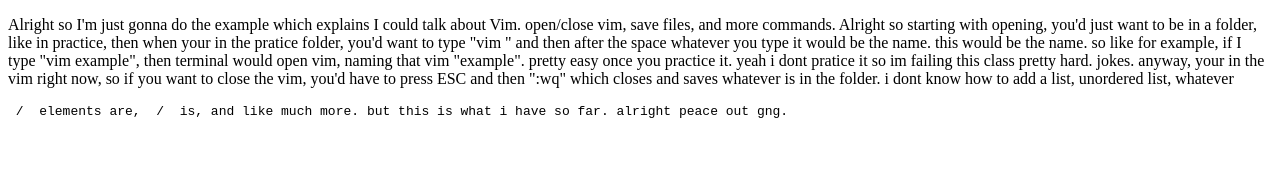
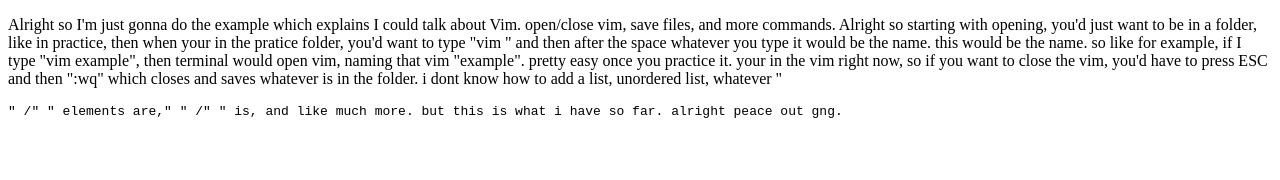
Before and after one commit to JexyYTGT/JexyYTGT.github.io, a plain HTML site: page practice/terminal.html in a window 1280 px wide. Drawn offline with Linux system fonts and the light colour scheme.

Commit message:
easier ability to read

```diff
--- a/practice/terminal.html
+++ b/practice/terminal.html
@@ -4,6 +4,6 @@
         <title>testing!</title>
 </head>
 <body>
-        <p>Alright so I'm just gonna do the example which explains I could talk about Vim. open/close vim, save files, and more commands. Alright so starting with opening, you'd just want to be in a folder, like in practice, then when your in the pratice folder, you'd want to type "vim " and then after the space whatever you type it would be the name. this would be the name. so like for example, if I type "vim example", then terminal would open vim, naming that vim "example". pretty easy once you practice it. yeah i dont pratice it so im failing this class pretty hard. jokes. anyway, your in the vim right now, so if you want to close the vim, you'd have to press ESC and then ":wq" which closes and saves whatever is in the folder. i dont know how to add a list, unordered list, whatever <pre> / <code> elements are, <kbd> / <samp> is, and like much more. but this is what i have so far. alright peace out gng.  </p>
+        <p>Alright so I'm just gonna do the example which explains I could talk about Vim. open/close vim, save files, and more commands. Alright so starting with opening, you'd just want to be in a folder, like in practice, then when your in the pratice folder, you'd want to type "vim " and then after the space whatever you type it would be the name. this would be the name. so like for example, if I type "vim example", then terminal would open vim, naming that vim "example". pretty easy once you practice it. your in the vim right now, so if you want to close the vim, you'd have to press ESC and then ":wq" which closes and saves whatever is in the folder. i dont know how to add a list, unordered list, whatever "<pre>" /" <code>" elements are," <kbd>" /" <samp>" is, and like much more. but this is what i have so far. alright peace out gng.  </p>
 </body>
 </html>
```
